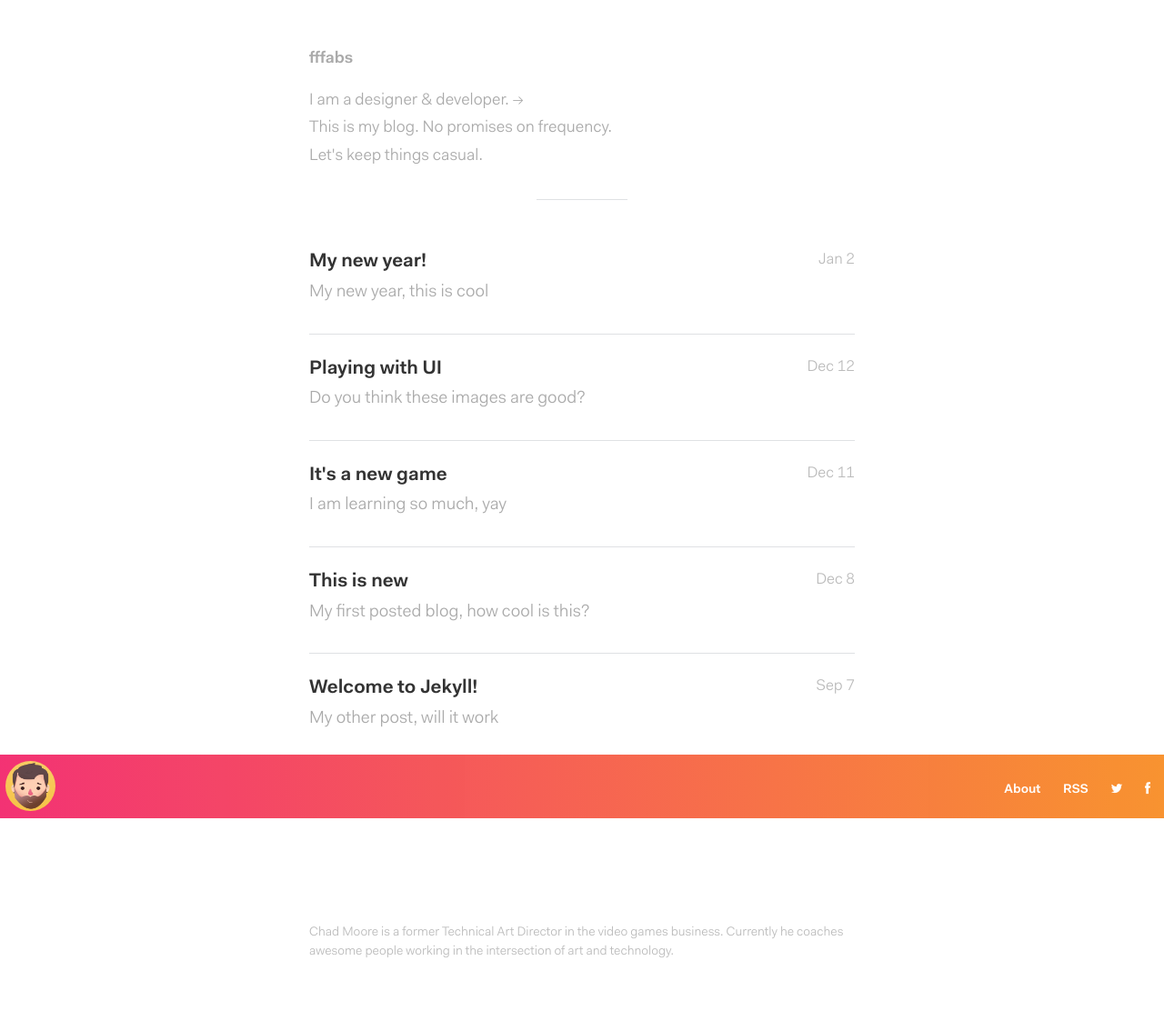
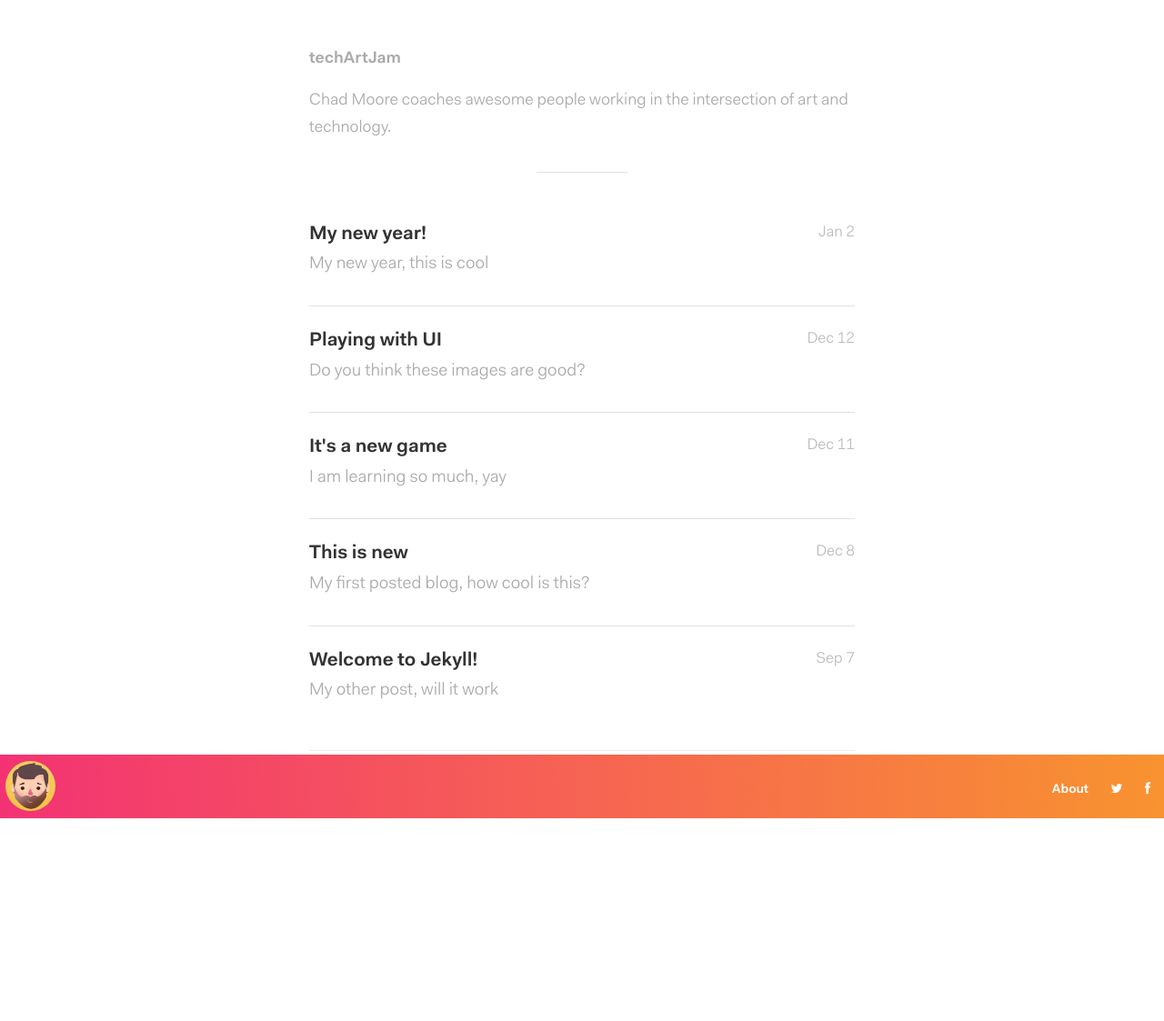
Before and after one commit to techartjam/techartjam, a Jekyll site: the page built from index.html, in a window 1280 px wide. Shown: the whole page at 91% size. Built offline with Jekyll 4.4.1, drawn with Linux system fonts in a browser that asks for light colours; the list of posts is cut into pages by our own code; comment, search, counter and statistics services are not loaded; after the commit the page ends 1036 px from its top, so only the background shows below that.

Commit message:
customization

```diff
--- a/_includes/footer.html
+++ b/_includes/footer.html
@@ -1,3 +1,3 @@
 <footer class="site-footer">
-<p class="small">{{ site.description }}</p>
+<!--<p class="small">{{ site.description }}</p>-->
 </footer>
--- a/_includes/header.html
+++ b/_includes/header.html
@@ -10,9 +10,8 @@
         <a class="page-link" href="{{ page.url | prepend: site.baseurl }}">{{ page.title }}</a>
         {% endif %}
       {% endfor %}
-      <a class="page-link" href="{{ "/feed.xml" | prepend: site.baseurl }}">RSS</a>
-      <a class="twitter page-link" href="https://twitter.com/fffabs"><span class="icon-twitter"></span></a>
-      <a class="facebook page-link" href="https://www.facebook.com/fffabs"><span class="icon-facebook"></span></a>
+      <a class="twitter page-link" href="https://twitter.com/techartjam"><span class="icon-twitter"></span></a>
+      <a class="github page-link" href="https://www.github.com/techartjam"><span class="icon-github"></span></a>
     </div>
   </nav>
 
--- a/css/main.scss
+++ b/css/main.scss
@@ -27,13 +27,13 @@
   text-transform: none;
   line-height: 1em;
 }
-.icon-facebook:before { content: '\e802'; }
-.icon-facebook-squared:before { content: '\e800'; }
+.icon-github:before { content: '\e802'; }
+.icon-github-squared:before { content: '\e800'; }
 .icon-twitter:before { content: '\e801'; }
 .icon-twitter-1:before { content: '\e804'; }
-.icon-facebook-circled:before { content: '\e805'; }
+.icon-github-circled:before { content: '\e805'; }
 .icon-twitter-circled:before { content: '\e806'; }
-.icon-facebook-rect:before { content: '\e803'; }
+.icon-github-rect:before { content: '\e803'; }
 
 
 @font-face {
--- a/index.html
+++ b/index.html
@@ -4,9 +4,8 @@ layout: default
 
 <!-- Brief intro -->
 <div class="header-intro">
-  <h2>fffabs</h2>
-  <p><a href="http://brotherhood.io/">I am a designer &amp; developer. &rarr;</a> <br />This is my blog. No promises on frequency.
-  <br />Let's keep things casual.</p>
+  <h2>techArtJam</h2>
+  <p>Chad Moore coaches awesome people working in the intersection of art and technology.</p>
 </div>
 <hr />
 <!-- End intro -->
```
Also changed, not shown: about.md (+7 -7 lines), 10 other files.
